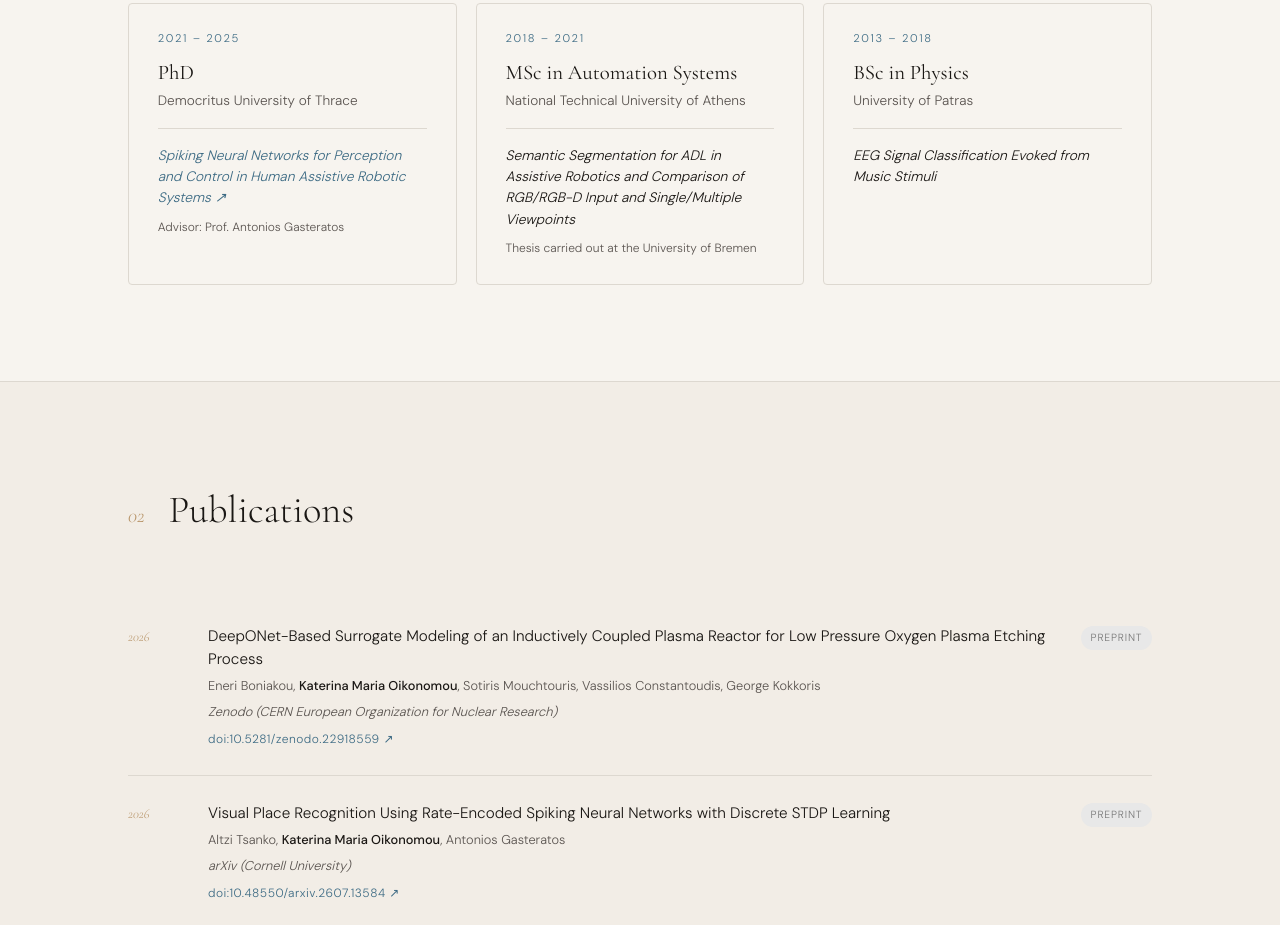
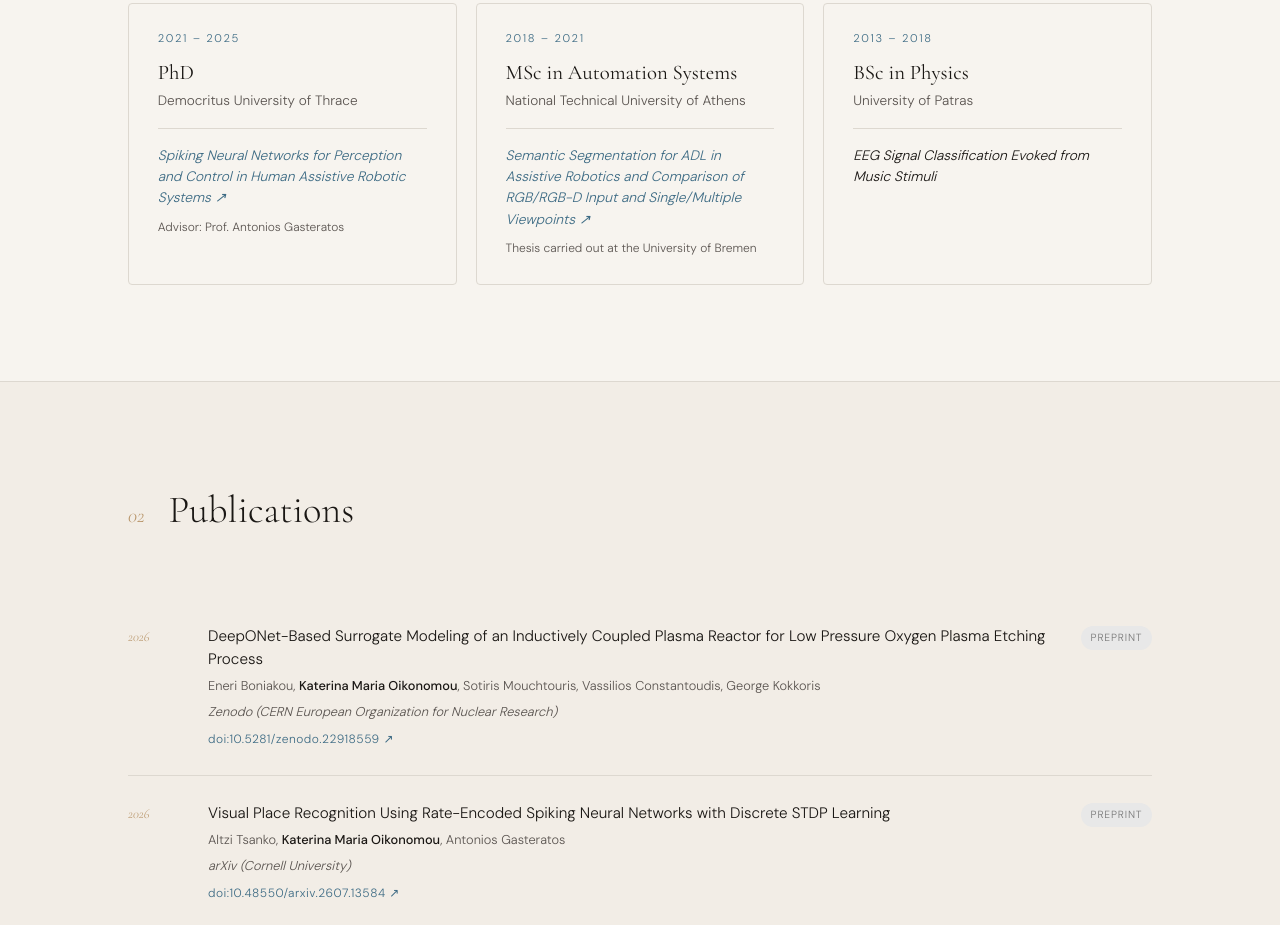
Before and after one commit to koikonomou/koikonomou.github.io, a plain HTML site: page index.html in a window 1280 px wide. Shown: the part 1980-2905 px from the top of the page. Drawn offline with nearby package versions, Linux system fonts and the light colour scheme.

Commit message:
Link MSc thesis to NTUA DSpace record
Co-Authored-By: Claude Opus 5.5 <noreply@anthropic.com>
Claude-Session: https://claude.ai/code/session_01U2h8WtXpxUHqL9XzVdSfSK

```diff
--- a/index.html
+++ b/index.html
@@ -533,7 +533,9 @@
             <span class="edu-years">2018 – 2021</span>
             <div class="edu-degree">MSc in Automation Systems</div>
             <div class="edu-uni">National Technical University of Athens</div>
-            <div class="edu-thesis">Semantic Segmentation for ADL in Assistive Robotics and Comparison of RGB/RGB-D Input and Single/Multiple Viewpoints</div>
+            <div class="edu-thesis">
+              <a href="https://dspace.lib.ntua.gr/xmlui/handle/123456789/53356" target="_blank" rel="noopener">Semantic Segmentation for ADL in Assistive Robotics and Comparison of RGB/RGB-D Input and Single/Multiple Viewpoints ↗</a>
+            </div>
             <div class="edu-note">Thesis carried out at the University of Bremen</div>
           </div>
           <div class="edu-card">
```
